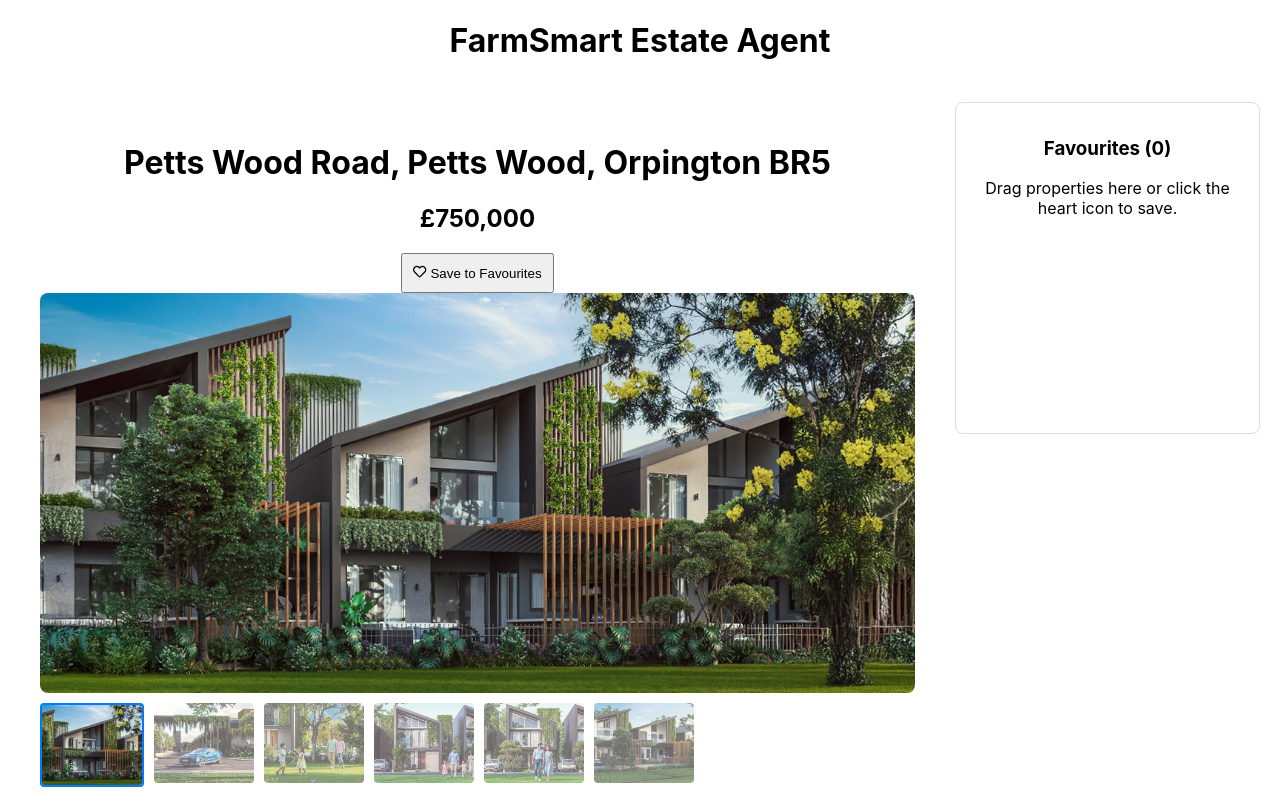
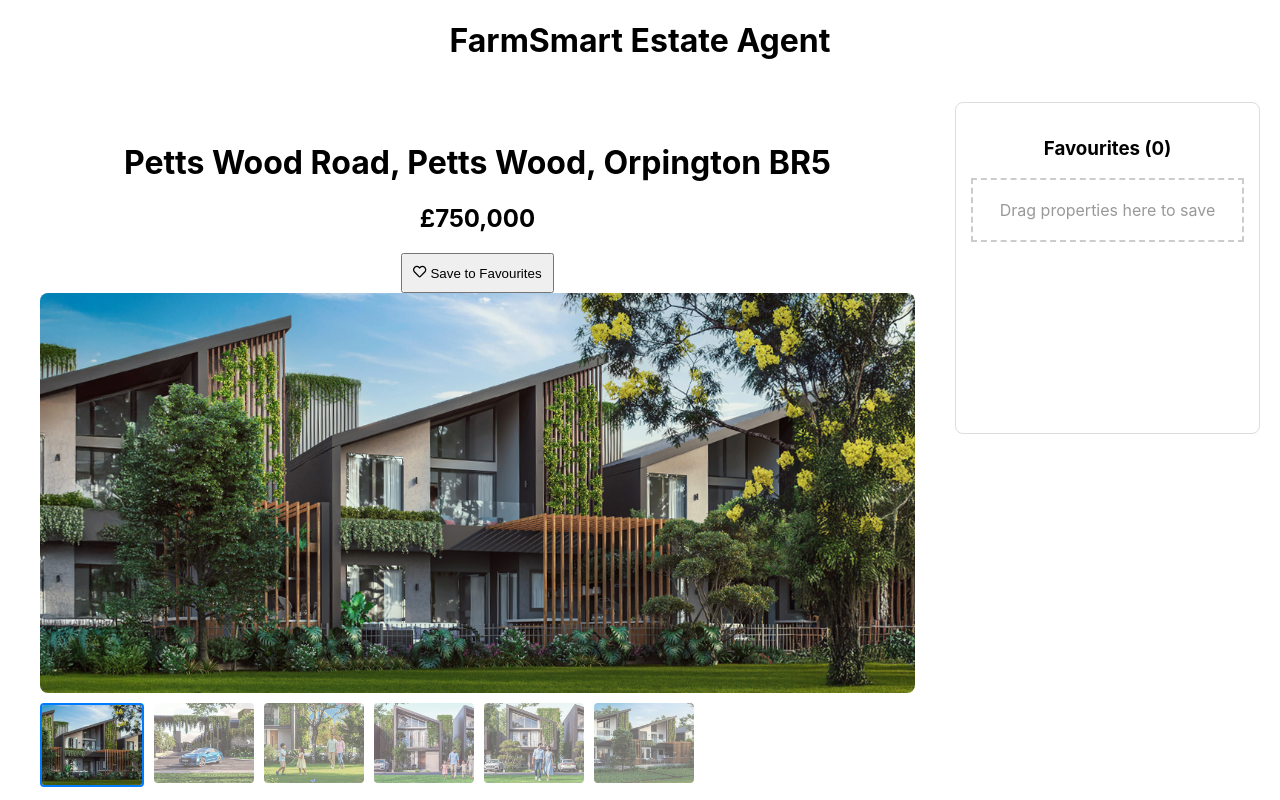
Before and after one commit to sathnidusanupa/estate-agent-app, a React (Create React App) app: page /property/prop1 in a window 1280 px wide. Shown: the top 800 px of the page. Built offline with nearby package versions, Linux system fonts and the light colour scheme.

Commit message:
usdate the app.js adn the favorite list.js

```diff
--- a/src/App.js
+++ b/src/App.js
@@ -32,18 +32,28 @@ function App() {
   const clearFavourites = () => {
     setFavourites([]);
   };
-  // ------------------------
+
+  // --- DRAG AND DROP HANDLERS ---
+  const handleDragStart = (e, property) => {
+    // Attach the property ID to the drag event so we know WHAT is being dragged
+    e.dataTransfer.setData("propertyId", property.id);
+  };
+
+  const handleDrop = (propertyId) => {
+    // Find the property object using the ID
+    const propertyToAdd = properties.find(p => p.id === propertyId);
+    if (propertyToAdd) {
+        addToFavourites(propertyToAdd);
+    }
+  };
+  // ------------------------------
 
   const handleSearch = (criteria) => {
     const results = properties.filter(property => {
       const typeMatch = criteria.type === 'any' || property.type === criteria.type;
       const priceMatch = property.price >= criteria.minPrice && property.price <= criteria.maxPrice;
       const bedMatch = property.bedrooms >= criteria.minBedrooms && property.bedrooms <= criteria.maxBedrooms;
-
-      // --- THE FIX IS HERE ---
-      // We added "(property.postcode && ...)" to ensure the postcode exists before checking it.
       const postcodeMatch = criteria.postcode === '' || (property.postcode && property.postcode.toUpperCase().startsWith(criteria.postcode.toUpperCase()));
-
       return typeMatch && priceMatch && bedMatch && postcodeMatch;
     });
     setFilteredProperties(results);
@@ -68,7 +78,13 @@ function App() {
                         <div className="property-list">
                             {filteredProperties.length === 0 ? <p>No properties found.</p> : (
                                 filteredProperties.map(property => (
-                                    <div key={property.id} className="property-card">
+                                    <div
+                                        key={property.id}
+                                        className="property-card"
+                                        draggable="true" // 1. Enable Dragging
+                                        onDragStart={(e) => handleDragStart(e, property)} // 2. Handle Drag Start
+                                        style={{ cursor: 'grab' }} // Optional: Change cursor to hand
+                                    >
                                         <img src={property.picture} alt={property.description} width="100%" />
                                         <h3>{property.location}</h3>
                                         <p>{property.type} - {property.bedrooms} Beds</p>
@@ -99,6 +115,7 @@ function App() {
                 favourites={favourites}
                 onRemove={removeFromFavourites}
                 onClear={clearFavourites}
+                onDropProperty={handleDrop} // 3. Pass the drop handler to the list
             />
         </div>
 
--- a/src/components/FavouritesList.js
+++ b/src/components/FavouritesList.js
@@ -2,13 +2,46 @@ import React from 'react';
 import { FaTrash, FaTimes } from 'react-icons/fa';
 import './FavouritesList.css';
 
-const FavouritesList = ({ favourites, onRemove, onClear }) => {
+// We added 'onDropProperty' to the props vvv
+const FavouritesList = ({ favourites, onRemove, onClear, onDropProperty }) => {
+
+    // 1. Allow the drop (Required by browsers)
+    const handleDragOver = (e) => {
+        e.preventDefault();
+        e.currentTarget.style.backgroundColor = "#f0f8ff"; // Light blue highlight when dragging over
+    };
+
+    // 2. Reset style when drag leaves
+    const handleDragLeave = (e) => {
+        e.currentTarget.style.backgroundColor = "white";
+    };
+
+    // 3. Handle the actual drop
+    const handleDrop = (e) => {
+        e.preventDefault();
+        e.currentTarget.style.backgroundColor = "white";
+
+        // Get the "ID" we attached to the item when we started dragging
+        const propertyId = e.dataTransfer.getData("propertyId");
+
+        if (propertyId) {
+            onDropProperty(propertyId);
+        }
+    };
+
     return (
-        <div className="favourites-sidebar">
+        <div
+            className="favourites-sidebar"
+            onDragOver={handleDragOver}
+            onDragLeave={handleDragLeave}
+            onDrop={handleDrop}
+        >
             <h3>Favourites ({favourites.length})</h3>
 
             {favourites.length === 0 ? (
-                <p>Drag properties here or click the heart icon to save.</p>
+                <div style={{ padding: '20px', border: '2px dashed #ccc', textAlign: 'center', color: '#999' }}>
+                    Drag properties here to save
+                </div>
             ) : (
                 <div className="fav-list">
                     {favourites.map(prop => (
```
